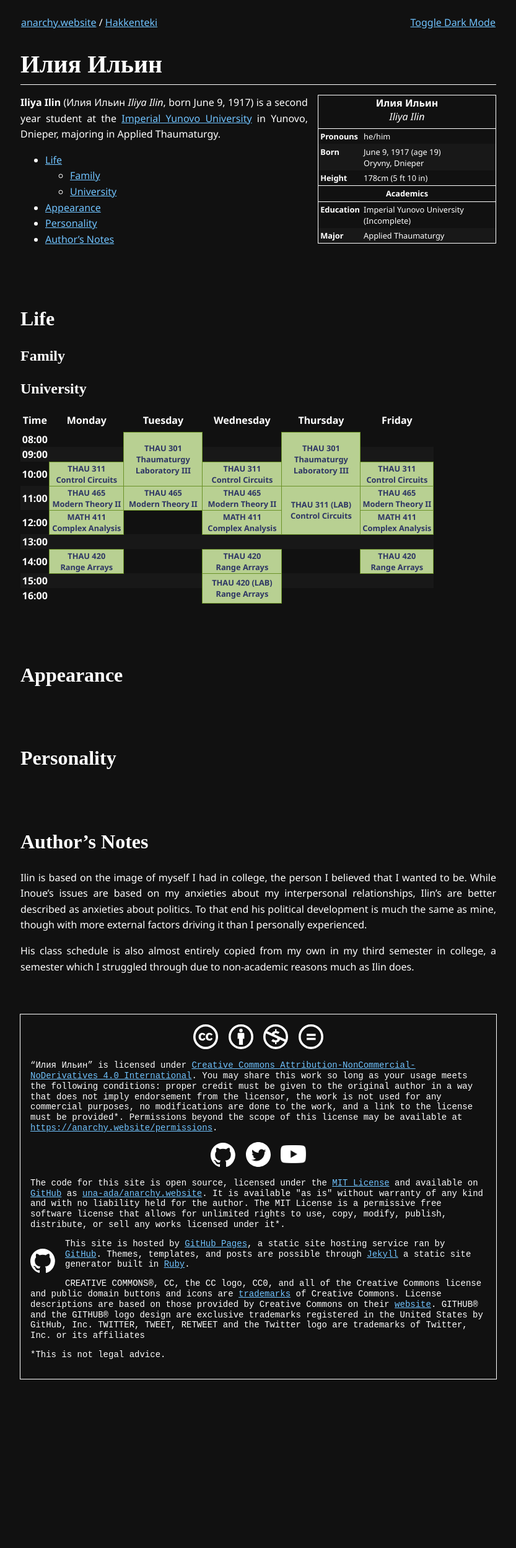
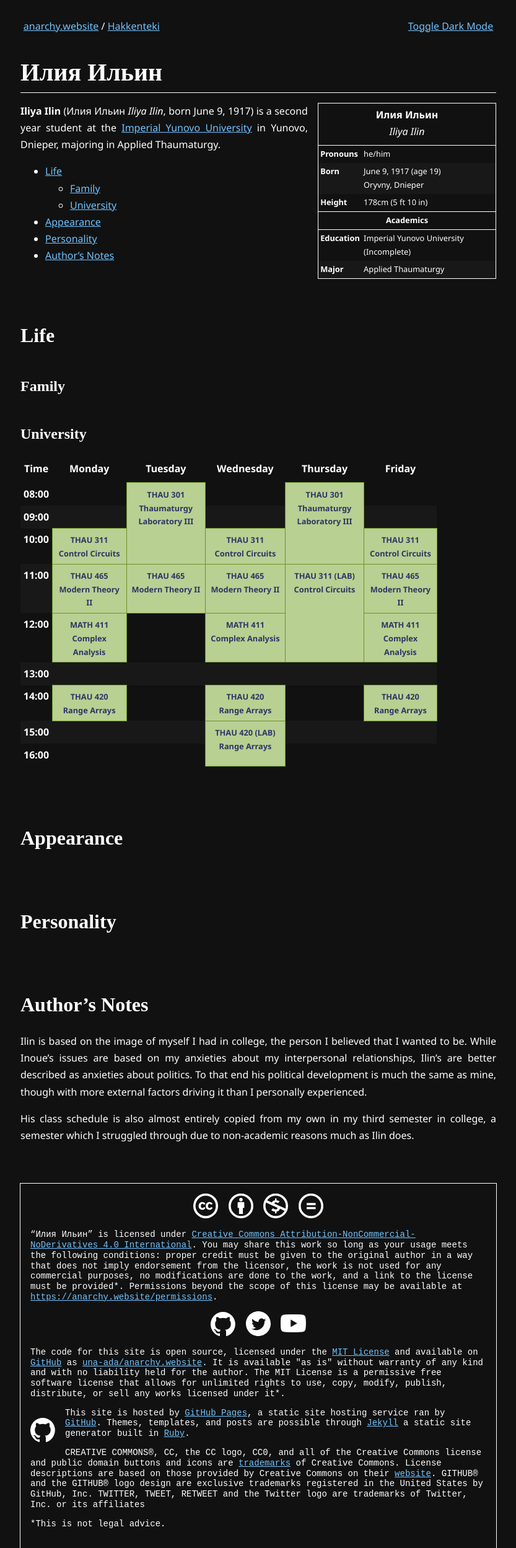
Before and after one commit to una-ada/anarchy.website, a Jekyll site: the page built from hakkenteki/char/ilin.md, in a window 1280 px wide. Shown: the whole page at 62% size, without its empty margins (223-1056 px from the left). Built offline with Jekyll 4.4.1, drawn with Linux system fonts in a browser that asks for light colours; some web fonts are replaced; before the commit the page ends 2225 px from its top, so only the background shows below that.

Commit message:
tag list fix, twemoji exclusions, various style fixes

```diff
--- a/_includes/footer.html
+++ b/_includes/footer.html
@@ -3,8 +3,8 @@
         <p>{{l10n_tags}}:&nbsp;
             {%- assign sorttags = page.tags | sort -%}
             {%- for tag in sorttags -%}
-                <a href="/tag/#{{ tag }}">{{ tag }}</a>&nbsp;
-            {%- endfor -%}
+                <a href="/tag/#{{ tag }}">{{ tag }}</a>
+            {% endfor %}
         </p>
     {% endif %}
     <center>
--- a/_layouts/post.html
+++ b/_layouts/post.html
@@ -46,7 +46,19 @@
         {{content}}
     </div>
     {%- include navigation.html -%}
-    <script>twemoji.parse(document.body)</script>
+    <script>twemoji.parse(document.body, {
+        callback: function(icon, op, variant){
+            switch(icon){
+                case '203c':    // Double exclamation
+                case '2640':    // Female sign
+                case '2642':    // Male sign
+                case '26a7':    // Transgender sign
+                case '3030':    // Wavy dash
+                    return false;
+            }
+            return ''.concat(op.base, op.size, '/', icon, op.ext);
+        }
+    })</script>
     {%include footer.html%}
 </body>
 </html>
--- a/assets/css/style.scss
+++ b/assets/css/style.scss
@@ -24,7 +24,7 @@
 $title-font: 'mencken-std', 'source-han-serif-japanese', serif;
 
 // Colors and sizes
-$line-height: 1.6;
+$line-height: 1.7;
 $primary:   #444;
 $pq-width:  18rem;
 $secondary: white;
@@ -36,6 +36,9 @@
 a {
 	text-decoration: underline;
 	color: $tertiary;
+}
+a ruby rb, a ruby rbc {
+	text-decoration: underline;
 }
 blockquote {
 	border-left: 2px solid $primary;
@@ -65,8 +68,17 @@
 code, pre {
 	font-family: $mono-font;
 }
+.centered,
 center * {
 	text-align: center !important;
+}
+.dialogue {
+	td {
+		width: 40%;
+	}
+	td:first-child {
+		width: 20%;
+	}
 }
 div:target {
 	background: #eee;
@@ -87,8 +99,17 @@
 	text-transform: uppercase;
 }
 .emoji { // Twemoji style
-	height:1rem;
-	width:1rem;
+	height:1em;
+	vertical-align: -0.1em;
+	width:1em;
+}
+.extra-tl {
+	td:first-child {
+		width: 15%;
+	}
+	td {
+		width: calc(85% / 3);
+	}
 }
 footer {
 	background: $primary;
@@ -161,6 +182,7 @@
 }
 h3 {
 	font-size: 1.5em;
+	margin-top: 2em;
 }
 hr {
 	background: $primary;
@@ -177,8 +199,9 @@
 	background: #fff;
 	box-shadow: 0 5px 5px -3px rgba(0,0,0,.2), 0 8px 10px 1px rgba(0,0,0,.14), 0 3px 14px 2px rgba(0,0,0,.12);
 	display: none;
+	font-size: 0.8rem;
 	max-width: $width / 2;
-	padding: 10px;
+	padding: 1em;
 	position: fixed;
 	transition: opacity 0.5s;
 	-webkit-transition: opacity 0.5s;
@@ -301,6 +324,11 @@
 	margin: 1em 0;
 	width: 100%;
 }
+td, th {
+	line-height: $line-height;
+	padding: 0.3rem;
+	vertical-align: initial;
+}
 table.sidebar {
 	border: 1px solid $primary;
 	float: right;
@@ -319,9 +347,6 @@
 	th {
 		border-bottom: 1px solid $primary;
 		font-weight: normal;
-		text-align: center;
-	}
-	tr.tsection {
 		text-align: center;
 	}
 	width: $pq-width;
@@ -346,6 +371,7 @@
 tr.tsection {
 	background: none !important;
 	border: 1px solid $primary;
+	text-align: center;
 }
 
 // Ruby
@@ -366,6 +392,7 @@
 }
 ruby > rt, ruby rtc {
 	display: table-header-group;
+	font-family: $mono-font;
 	font-size: 60%;
 }
 ruby rtc + rtc {
```
